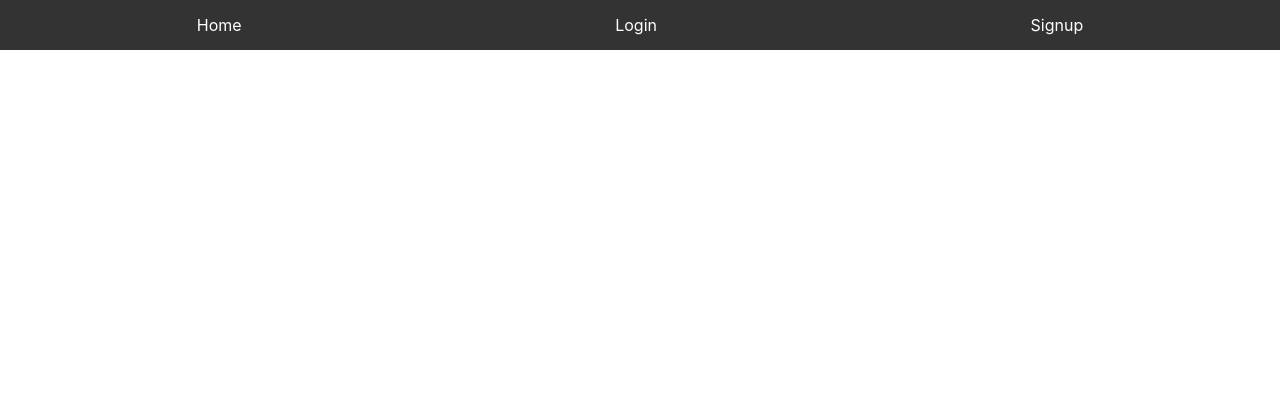
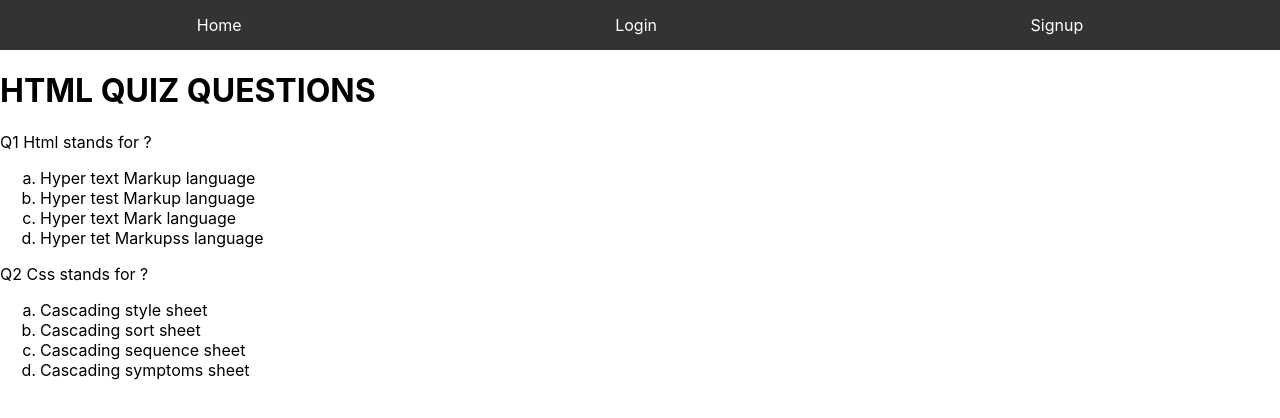
Before and after one commit to rksh1995/react-quiz-app, a React (Create React App) app: page /htmlQuizQuestions in a window 1280 px wide. Before the commit this address had no page. Shown: the top 418 px of the page. Built offline with nearby package versions, Linux system fonts and the light colour scheme.

Commit message:
added new component

```diff
--- a/src/App.js
+++ b/src/App.js
@@ -8,6 +8,7 @@ import HtmlQuiz from "./components/HtmlQuiz";
 import CssQuiz from "./components/CssQuiz";
 import QuizInstruction from "./components/QuizInstruction";
 import QuizList from "./components/QuizList";
+import HtmlQuizQuestions from "./components/HtmlQuizQuestions";
 
 function App() {
   return (
@@ -22,6 +23,7 @@ function App() {
         <Route path="/signup" element={<Signup />} />
         <Route path="/quizInstructions" element={<QuizInstruction/>} />
         <Route path="/quizList" element={<QuizList/>} />
+        <Route path="/htmlQuizQuestions" element={<HtmlQuizQuestions/>} />
       </Routes>
     </div>
   );
--- /dev/null
+++ b/src/components/HtmlQuizQuestions.js
@@ -0,0 +1,27 @@
+import React from 'react'
+
+const HtmlQuizQuestions = () => {
+  return (
+    <div>
+        <h1>HTML QUIZ QUESTIONS</h1>
+        <p>Q1    Html stands for ?</p>
+      <ol type='a'>
+        <li>Hyper text Markup language</li>
+        <li>Hyper test Markup language</li>
+        <li>Hyper text Mark language</li>
+        <li>Hyper tet Markupss language</li>
+      </ol>
+
+      <p>Q2   Css stands for ?</p>
+      <ol type='a'>
+        <li>Cascading style sheet</li>
+        <li>Cascading sort sheet</li>
+        <li>Cascading sequence sheet</li>
+        <li>Cascading symptoms sheet</li>
+
+      </ol>
+    </div>
+  )
+}
+
+export default HtmlQuizQuestions
--- a/src/components/QuizCard.js
+++ b/src/components/QuizCard.js
@@ -10,6 +10,7 @@ const QuizCard = ({ title, description, text }) => {
       <h1 className="quiz-heading">{title}</h1>
       <p className="quiz-para">{description}</p>
       <button className="quiz-btn" onClick={() => navigate("/quizInstructions")}>
+
         {text}
       </button>
     </div>
--- a/src/components/QuizList.js
+++ b/src/components/QuizList.js
@@ -1,10 +1,11 @@
 
-// import { useNavigate } from "react-router-dom";
+import { useNavigate } from "react-router-dom";
 
 
-    // const navigate = useNavigate();
+
 
     const QuizList = () => {
+      const navigate = useNavigate();
         const containerStyle = {
           textAlign: 'center',
           padding: '20px',
@@ -51,8 +52,11 @@
               <li style={listItemStyle}>PHP Quiz</li>
               <li style={listItemStyle}>PYTHON Quiz</li>
             </ul>
-            <button style={buttonStyle}>Prev</button>
-            <button style={buttonStyle}>Next</button>
+
+            <button style={buttonStyle} onClick={() => navigate("/quizInstructions")}>Prev</button>
+
+
+            <button style={buttonStyle} onClick={() => navigate("/htmlQuizQuestions")}>Next</button>
           </div>
         );
       };
```
